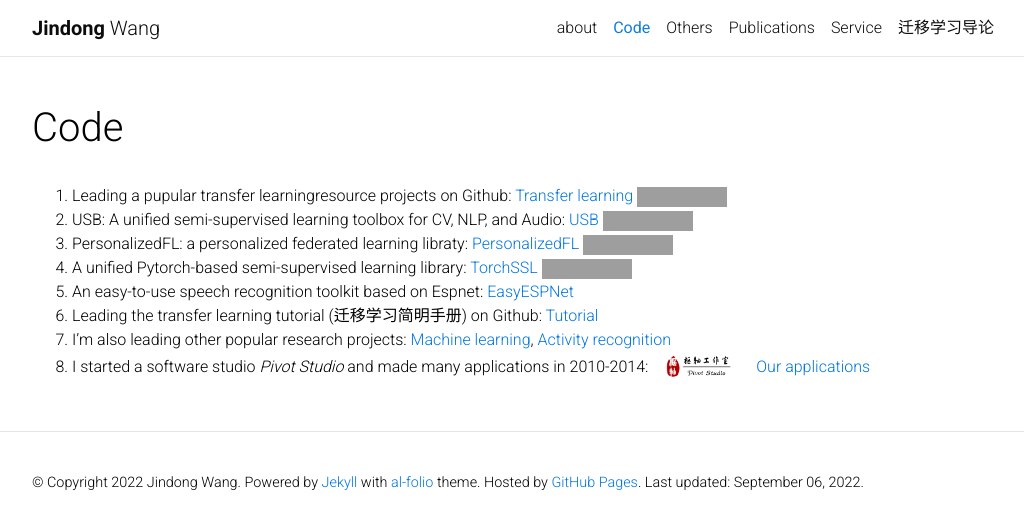
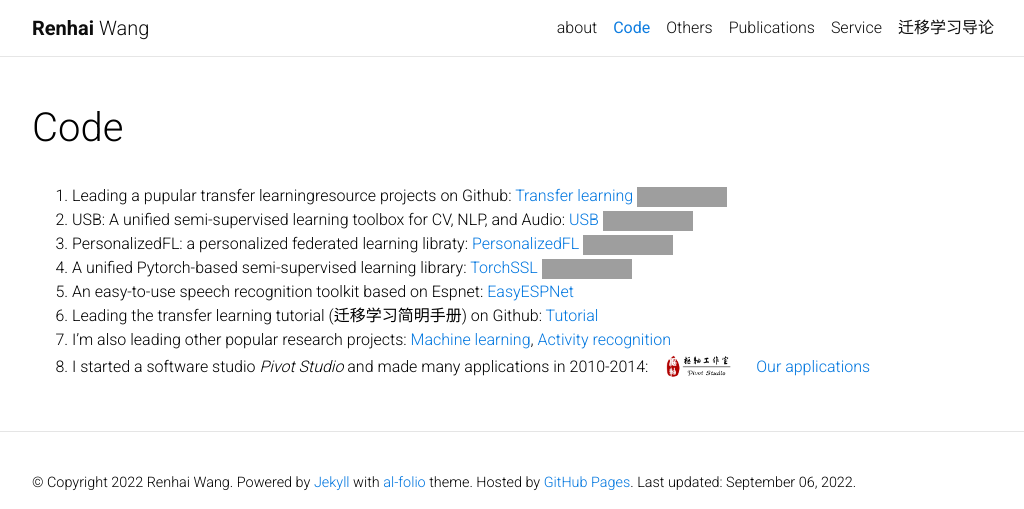
Before and after one commit to wangrh1008/wangrenhai.github.io, a Jekyll site: the page built from _pages/code.md, in a window 1280 px wide, cut to the strip 0-509 px from the top of the page. Shown: the whole strip, without its empty margins (123-1147 px from the left). Built offline with Jekyll 4.4.1, drawn with Linux system fonts in a browser that asks for light colours; comment, search, counter and statistics services are not loaded; grey boxes are pictures that could not be loaded.

Commit message:
Update _config.yml

```diff
--- a/_config.yml
+++ b/_config.yml
@@ -3,10 +3,10 @@
 # -----------------------------------------------------------------------------
 
 title: blank # the website title (if blank, full name will be used instead)
-first_name: Jindong
+first_name: Renhai
 middle_name:
 last_name: Wang
-email: jindong.wang@microsoft.com
+email: wangrh1008@gmail.com
 description: > # the ">" symbol means to ignore newlines until "footer_text:"
   A simple, whitespace theme for academics. Based on [*folio](https://github.com/bogoli/-folio) design.
 footer_text: >
@@ -15,7 +15,7 @@ footer_text: >
 
 lang: en # the language of your site (for example: en, fr, cn, ru, etc.)
 icon: 🐼 # the emoji used as the favicon
-url: jindongwang.github.io #https://alshedivat.github.io # the base hostname & protocol for your site
+url: wangrh1008.github.io #https://alshedivat.github.io # the base hostname & protocol for your site
 baseurl:  # the subpath of your site, e.g. /blog/
 last_updated: true # set to true if you want to display last updated in the footer
 impressum_path:  # set to path to include impressum link in the footer, use the same path as permalink in a page, helps to conform with EU GDPR
@@ -49,12 +49,12 @@ og_image: # The site-wide (default for all links) Open Graph preview image
 # Social integration
 # -----------------------------------------------------------------------------
 
-github_username: jindongwang # your GitHub user name
+github_username: wangrh1008 # your GitHub user name
 gitlab_username: # your GitLab user name
 twitter_username: # your Twitter handle
 linkedin_username: # your LinkedIn user name
-scholar_userid: hBZ_tKsAAAAJ # your Google Scholar ID
-orcid_id: # your ORCID ID
+scholar_userid:  # your Google Scholar ID
+orcid_id: 0000-0003-4539-9273 # your ORCID ID
 medium_username: # your Medium username
 quora_username: # your Quora username
 publons_id: # your ID on Publons
@@ -71,7 +71,7 @@ rss_icon: true
 contact_note:
   #You can even add a little note about which of these is the best way to reach you.
 
-google_analytics: G-LRLQJKW7E9 # out your google-analytics code
+google_analytics:  # out your google-analytics code
 panelbear_analytics: XXXXXXXXX # panelbear analytics site ID
 
 # -----------------------------------------------------------------------------
@@ -183,7 +183,7 @@ jekyll-archives:
 scholar:
 
   last_name: Wang
-  first_name: Jindong
+  first_name: Renhai
 
   style: apa
   locale: en
```
